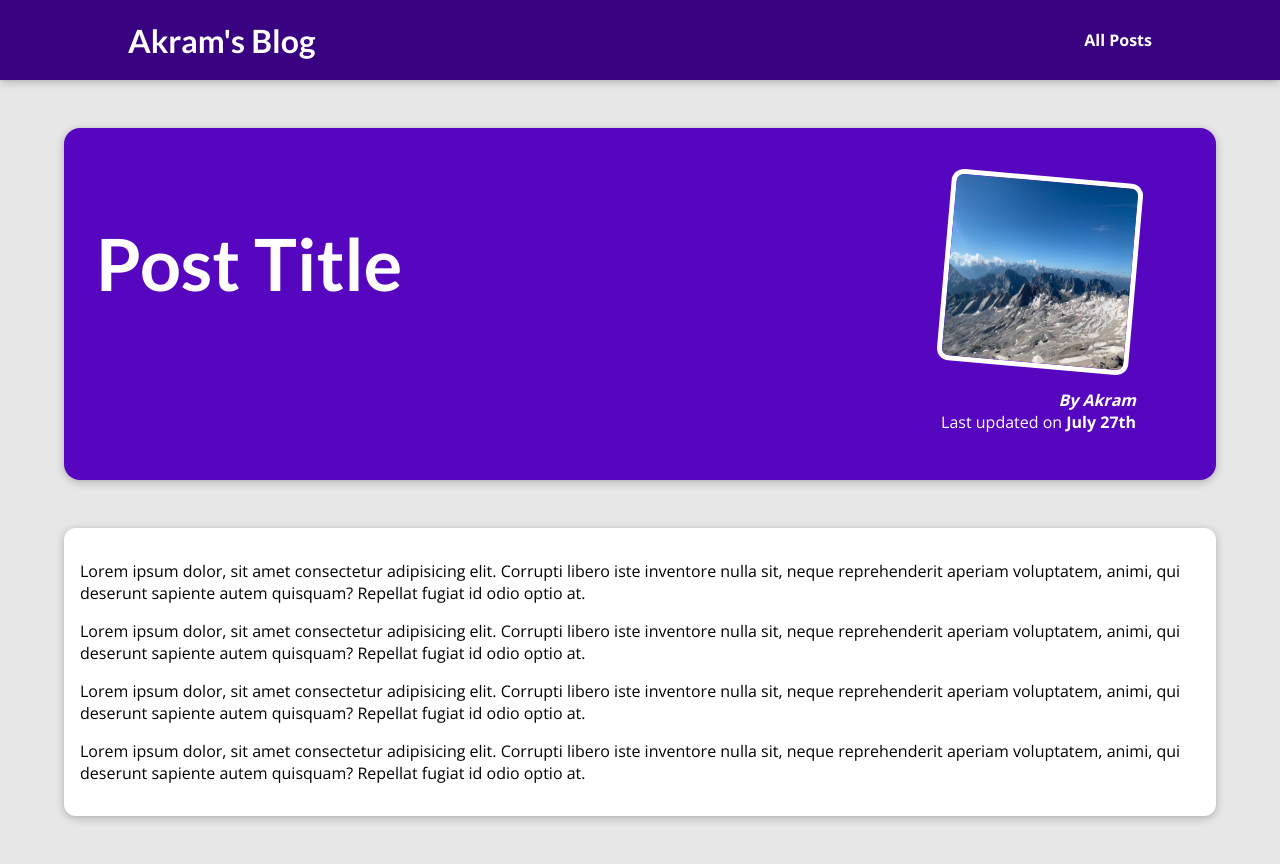
After one commit to akramfdk/django_blog, a Django app: template blog/templates/blog/post-detail.html in a window 1280 px wide. The commit adds this page. Run offline with Django 5.2, Linux system fonts and the light colour scheme; the template is opened without the code that fills it, so the values that code supplies are empty.

Commit message:
Added post-detail page for individual posts

```diff
--- /dev/null
+++ b/blog/static/blog/post-detail.css
@@ -0,0 +1,62 @@
+body {
+  background-color: #e7e7e7;
+}
+
+#main-navigation {
+  background-color: #390281;
+  box-shadow: 0 2px 8px rgba(0, 0, 0, 0.25);
+}
+
+#summary {
+  margin: 8rem auto 3rem auto;
+  padding: 2rem;
+  width: 90%;
+  max-width: 90rem;
+  border-radius: 16px;
+  background-color: #5706c0;
+  position: relative;
+  box-shadow: 0 2px 8px rgba(0, 0, 0, 0.25);
+  height: 22rem;
+}
+
+#summary h2 {
+  color: white;
+  font-size: 4.5rem;
+}
+
+#summary article {
+  position: absolute;
+  top: 2rem;
+  right: 3rem;
+  padding: 1rem 2rem;
+  border-radius: 12px;
+  text-align: right;
+  color: white;
+}
+
+#summary article img {
+  width: 12rem;
+  height: 12rem;
+  border-radius: 12px;
+  transform: rotateZ(5deg);
+  border: 5px solid white;
+  margin-bottom: 1rem;
+}
+
+#summary address {
+  font-weight: bold;
+}
+
+#summary time {
+  font-weight: bold;
+}
+
+main {
+  width: 90%;
+  max-width: 90rem;
+  margin: 3rem auto;
+  background-color: white;
+  padding: 1rem;
+  border-radius: 12px;
+  box-shadow: 0 2px 8px rgba(0, 0, 0, 0.25);
+}
--- /dev/null
+++ b/blog/templates/blog/post-detail.html
@@ -0,0 +1,47 @@
+{% extends "base.html" %}
+{% load static %}
+
+{% block title_block %}
+This Post Title
+{% endblock %}
+
+{% block css_block %}
+  <link rel="stylesheet" href="{% static 'blog/post-detail.css' %}">
+{% endblock %}
+
+{% block body_block %}
+<section id="summary">
+  <h2>Post Title</h2>
+  <article>
+    <img src="{% static 'blog/images/mountains.jpg' %}" alt="Post Title" />
+    <address>By Akram</address>
+    <div>Last updated on <time>July 27th</time></div>
+  </article>
+</section>
+
+<main>
+  <p>
+    Lorem ipsum dolor, sit amet consectetur adipisicing elit. Corrupti libero
+    iste inventore nulla sit, neque reprehenderit aperiam voluptatem, animi, qui
+    deserunt sapiente autem quisquam? Repellat fugiat id odio optio at.
+  </p>
+
+  <p>
+    Lorem ipsum dolor, sit amet consectetur adipisicing elit. Corrupti libero
+    iste inventore nulla sit, neque reprehenderit aperiam voluptatem, animi, qui
+    deserunt sapiente autem quisquam? Repellat fugiat id odio optio at.
+  </p>
+
+  <p>
+    Lorem ipsum dolor, sit amet consectetur adipisicing elit. Corrupti libero
+    iste inventore nulla sit, neque reprehenderit aperiam voluptatem, animi, qui
+    deserunt sapiente autem quisquam? Repellat fugiat id odio optio at.
+  </p>
+
+  <p>
+    Lorem ipsum dolor, sit amet consectetur adipisicing elit. Corrupti libero
+    iste inventore nulla sit, neque reprehenderit aperiam voluptatem, animi, qui
+    deserunt sapiente autem quisquam? Repellat fugiat id odio optio at.
+  </p>
+</main>
+{% endblock %}
--- a/blog/views.py
+++ b/blog/views.py
@@ -10,4 +10,4 @@ def posts(request):
 
 
 def post_detail(request, slug):
-    pass
+    return render(request, "blog/post-detail.html")
```
Also changed, not shown: blog/static/blog/index.css (+0 -70 lines).
